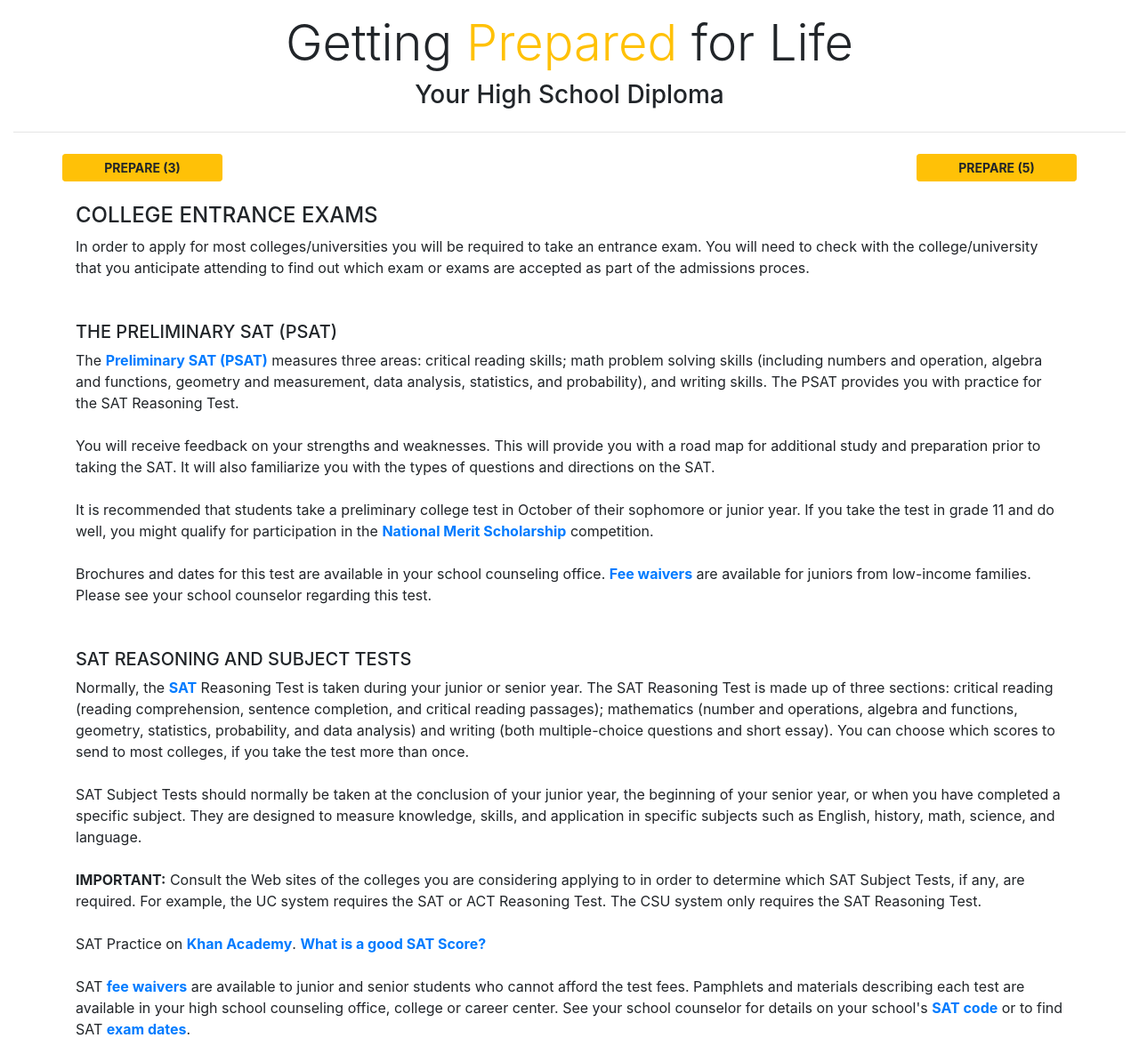
After one commit to sky8the2flies/lifeprepacademy, a Django app: page /prepare/prepare_4/ in a window 1280 px wide. The commit adds this page. Shown: the part 335-1529 px from the top of the page at 89% size. Run offline with Django 3.2, Linux system fonts and the light colour scheme; some libraries are stand-ins or nearby versions.

Commit message:
Prepare 4

```diff
--- a/main_app/templates/main_app/prepare/prepare_3.html
+++ b/main_app/templates/main_app/prepare/prepare_3.html
@@ -28,13 +28,14 @@
 </div>
 <div class="container mb-5">
     <h4>AVID PROGRAM</h4>
-    <p>The <a href="http://www.avid.org/" class="font-weight-bold" target="_blank">Advancement Via Individual Determination program (AVID)</a> was founded on the belief
+    <p>The <a href="http://www.avid.org/" class="font-weight-bold" target="_blank">Advancement Via Individual Determination (AVID)</a> program was founded on the belief
     that acceleration, academic challenge, and support are the basic principles needed to help students succeed academically. Students are enrolled in an AVID elective class,
     take advanced classes with curriculum and tutorial support, and focus on qualifying for four-year college and university admission. <br><br>AVID programs are available in
     many middle and high schools in California.</p>
 </div>
 <div class="container mb-5">
     <h4>ADVANCED PLACEMENT TESTS (AP)</h4>
+        <img src="https://lifeprep-academy.s3-us-west-1.amazonaws.com/Prepare/Prepare3-2.jpg" class="float-left mr-3">
     <p>Over 1.8 million students take <a href="https://apstudent.collegeboard.org/exploreap" class="font-weight-bold" target="_blank">Advanced Placement (AP)</a> classes each year.  You may want to take courses during high school that may give you college credit or advanced
     placement or both. The program allows you to take college level courses while still in high school, which helps prepare you for college courses.
 
--- /dev/null
+++ b/main_app/templates/main_app/prepare/prepare_4.html
@@ -0,0 +1,88 @@
+{% extends 'base.html' %}
+{% block content %}
+<div class="container-fluid p-0 m-0 w-100" style="height:28vh;background:url('https://lifeprep-academy.s3-us-west-1.amazonaws.com/Backgrounds/LP+Background6.jpg') no-repeat center; background-size: 100%">
+</div>
+<div class="container text-center mt-3 mb-4">
+      <h2 class="display-4 container text-center">Getting <span class="text-warning">Prepared</span> for Life</h2>
+        <h3 class="text-center">Your High School Diploma</h3>
+</div>
+<hr>
+<div class="container mt-4 mb-4">
+  <div class="row">
+    <div class="col float-left">
+        <a href="../prepare_3/" class="row btn btn-sm btn-warning col-md-4 font-weight-bold float-left" role="button" aria-pressed="true">PREPARE (3)</a>
+    </div>
+    <div class="col float-right">
+        <a href="../prepare_5/" class="row btn btn-sm btn-warning col-md-4 font-weight-bold float-right" role="button" aria-pressed="true">PREPARE (5)</a>
+    </div>
+  </div>
+</div>
+<div class="container mb-5">
+    <h4>COLLEGE ENTRANCE EXAMS</h4>
+    <p>In order to apply for most colleges/universities you will be required to take an entrance exam. You will need to check with the college/university that you anticipate
+    attending to find out which exam or exams are accepted as part of the admissions proces.</p>
+</div>
+<div class="container mb-5">
+    <h5>THE PRELIMINARY SAT (PSAT)</h5>
+    <p>The <a href="https://collegereadiness.collegeboard.org/psat-8-9" class="font-weight-bold" target="_blank">Preliminary SAT (PSAT)</a>
+    measures three areas:  critical reading skills; math problem solving skills (including numbers and operation, algebra and functions,
+    geometry and measurement, data analysis, statistics, and probability), and writing skills. The PSAT provides you with practice for the
+    SAT Reasoning Test.
+    <br><br>You will receive feedback on your strengths and weaknesses. This will provide you with a road map for additional study and
+    preparation prior to taking the SAT. It will also familiarize you with the types of questions and directions on the SAT.
+    <br><br>It is recommended that students take a preliminary college test in October of their sophomore or junior year. If you take the
+    test in grade 11 and do well, you might qualify for participation in the <a href="https://www.nationalmerit.org/s/1758/start.aspx?gid=2&pgid=61" class="font-weight-bold" target="_blank">National
+    Merit Scholarship</a> competition.
+    <br><br>Brochures and dates for this test are available in your school counseling office.  <a href="https://collegereadiness.collegeboard.org/psat-nmsqt-psat-10/k12-educators/requesting-fee-waivers"
+    class="font-weight-bold" target="_blank">Fee waivers</a> are available for juniors from low-income families.  Please see your school counselor regarding this test.</p>
+</div>
+<div class="container mb-5">
+    <h5>SAT REASONING AND SUBJECT TESTS</h5>
+    <p>Normally, the <a href="https://collegereadiness.collegeboard.org/sat" class="font-weight-bold" target="_blank">SAT</a> Reasoning Test is taken during your junior or senior year. The SAT Reasoning Test is made up of three sections:  critical reading (reading comprehension, sentence completion,
+    and critical reading passages); mathematics (number and operations, algebra and functions, geometry, statistics, probability, and data analysis) and writing (both multiple-choice questions and short essay).
+    You can choose which scores to send to most colleges, if you take the test more than once.
+    <br><br>SAT Subject Tests should normally be taken at the conclusion of your junior year, the beginning of your senior year, or when you have completed a specific subject. They are designed to measure knowledge,
+    skills, and application in specific subjects such as English, history, math, science, and language.
+
+    <br><br><span class="font-weight-bold">IMPORTANT:</span> Consult the Web sites of the colleges you are considering applying to in order to determine which SAT Subject Tests, if any, are required.  For example, the UC system requires the SAT or ACT
+    Reasoning Test.  The CSU system only requires the SAT Reasoning Test.
+    <br><br>SAT Practice on <a href="https://www.khanacademy.org/sat?utm_source=cbcta-osp&utm_medium=cb418-cb&utm_campaign=practice" class="font-weight-bold" target="_blank">Khan Academy</a>.
+    <a href="https://www.princetonreview.com/college-advice/good-sat-scores" class="font-weight-bold" target="_blank">What is a good SAT Score?</a>
+
+    <br><br>SAT <a href="https://collegereadiness.collegeboard.org/sat/register/fees/fee-waivers" class="font-weight-bold" target="_blank">fee waivers</a> are available to junior and senior students who cannot
+    afford the test fees. Pamphlets and materials describing each test are available in your high school counseling office, college or career center. See your school counselor for details on your school's <a href="https://collegereadiness.collegeboard.org/k-12-school-code-search"
+    class="font-weight-bold" target="_blank">SAT code</a> or to find SAT <a href="https://collegereadiness.collegeboard.org/sat/register/dates-deadlines"
+    class="font-weight-bold" target="_blank">exam dates</a>.</p>
+</div>
+<div class="jumbotron jumbotron-fluid justiy-content-center">
+        <img src="https://lifeprep-academy.s3-us-west-1.amazonaws.com/Prepare/Prepare4-1.jpg" class="float-left mr-3 ml-5">
+        <br><p class="container lead text-center"> Earning your high school diploma could mean as much as $250,000 or more in additional pay over the course of your lifetime. Becoming a high school graduate means more money
+        and opportunity for you!</p>
+        <br><br>
+</div>
+<div class="container mb-5">
+    <h5>ACT</h5>
+    <p>All colleges and universities in the United States accept either the SAT or ACT for admission purposes. The ACT is divided into four required sections:  English (punctuation, grammar and usage, sentence structure,
+    and rhetorical skills); mathematics (skills typically acquired in courses up through the end of the 11th grade); reading comprehension and science (STEM, interpretation, analysis, evaluation, reasoning, and problem-solving skills
+    required in general or introductory science courses). The optional Writing Test measures skills in high school English classes and entry-level college composition courses.
+
+    <br><br>The UC system requires the ACT plus the Writing Test. The CSU system does not require scores from the Writing Test for admission.
+
+    <br><br>Like the SAT, you can choose which scores to send to most colleges. ACT <a href="http://www.act.org/content/act/en/products-and-services/the-act/registration/fees.html" class="font-weight-bold" target="_blank">fee waivers</a> are
+    available to students who cannot afford the test fees. The ACT <a href="http://www.act.org/content/act/en/products-and-services/the-act/registration/fees.html" class="font-weight-bold" target="_blank">test dates</a> are listed on their website.
+
+    <br><br> So, <a href="https://www.princetonreview.com/college-advice/good-act-scores" class="font-weight-bold" target="_blank">what is a good ACT Score</a> and <a href="https://www.road2college.com/how-to-choose-between-the-act-and-sat/"
+    class="font-weight-bold" target="_blank">what are the differences</a> between SAT and ACT?
+</p>
+</div>
+<div class="container mt-4 mb-5">
+  <div class="row">
+    <div class="col float-left">
+        <a href="../prepare_3/" class="row btn btn-sm btn-warning col-md-4 font-weight-bold float-left" role="button" aria-pressed="true">PREPARE (3)</a>
+    </div>
+    <div class="col float-right">
+        <a href="../prepare_5/" class="row btn btn-sm btn-warning col-md-4 font-weight-bold float-right" role="button" aria-pressed="true">PREPARE (5)</a>
+    </div>
+  </div>
+</div>
+{% endblock %}
--- a/main_app/urls.py
+++ b/main_app/urls.py
@@ -19,6 +19,7 @@ urlpatterns = [
     path('prepare/prepare_1/', views.prepare_1_page, name='prepare_1'),
     path('prepare/prepare_2/', views.prepare_2_page, name='prepare_2'),
     path('prepare/prepare_3/', views.prepare_3_page, name='prepare_3'),
+    path('prepare/prepare_4/', views.prepare_4_page, name='prepare_4'),
 
     # JOURNEY
     path('journey/journey_1/', views.journey_1_page, name='journey_1'),
--- a/main_app/views.py
+++ b/main_app/views.py
@@ -55,6 +55,9 @@ def prepare_2_page(request):
 def prepare_3_page(request):
     return render(request, 'main_app/prepare/prepare_3.html')
 
+def prepare_4_page(request):
+    return render(request, 'main_app/prepare/prepare_4.html')
+
 # JOURNEY
 
 def journey_1_page(request):
```
